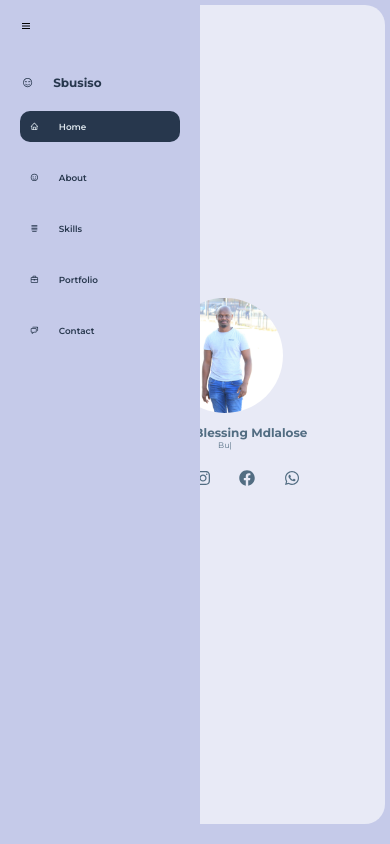
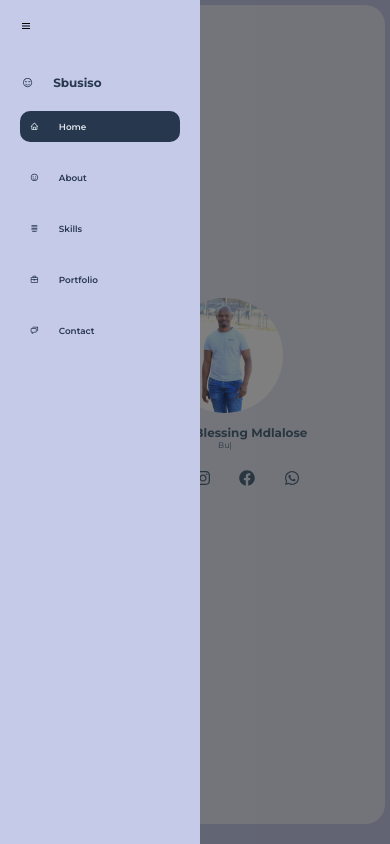
Before and after one commit to Mdlalose4life/Portfolio, a React (Vite) app: page / in a window 390 px wide. Both pictures are taken after a click on the button 16 px from the left and 17 px from the top of the page. Built offline with nearby package versions, Linux system fonts and the light colour scheme.

Commit message:
Backdrop

```diff
--- a/src/components/Sidebar.jsx
+++ b/src/components/Sidebar.jsx
@@ -31,6 +31,13 @@ const Sidebar = () => {
   };
 
   return (
+    <>
+    {isExpanded && window.innerWidth <= 768 && (
+      <div
+        className="backdrop"
+        onClick={() => setIsExpanded(false)}
+      />
+    )}
     <div className={`menu ${isExpanded ? 'expanded' : 'collapsed'}`}>
       <button className="toggle-button" onClick={toggleSidebar}>
         <BiMenu />
@@ -62,6 +69,7 @@ const Sidebar = () => {
         </NavLink>
       </div>
     </div>
+    </>
   );
 };
 
--- a/src/styles/sidebar.css
+++ b/src/styles/sidebar.css
@@ -18,12 +18,24 @@
     padding: 10px;
 }
 
+
 .menu.expanded {
     width: 200px;
     padding: 20px;
     height: 100%;
-    z-index: 1;
+    z-index: 2;
 }
+
+.backdrop {
+    position: fixed;
+    top: 0;
+    left: 0;
+    width: 100%;
+    height: 100%;
+    background-color: rgba(0, 0, 0, 0.5);
+    z-index: 2;
+}
+
 
 .toggle-button {
     background: none;
```
